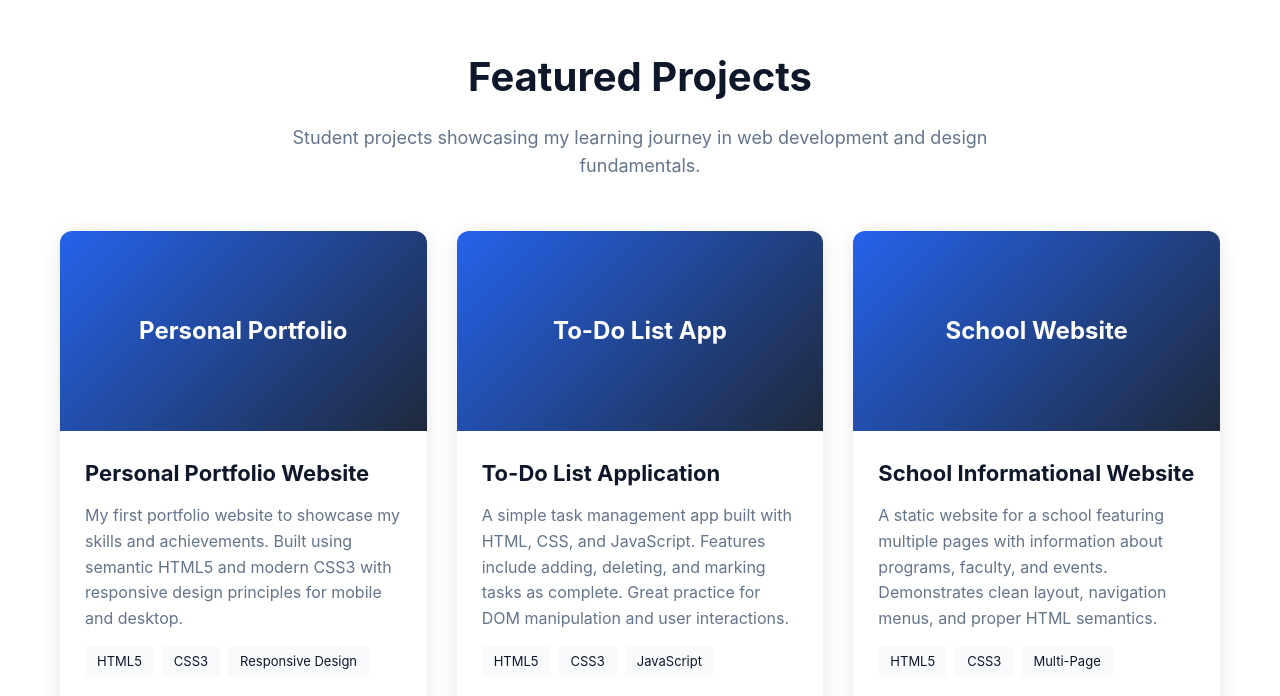
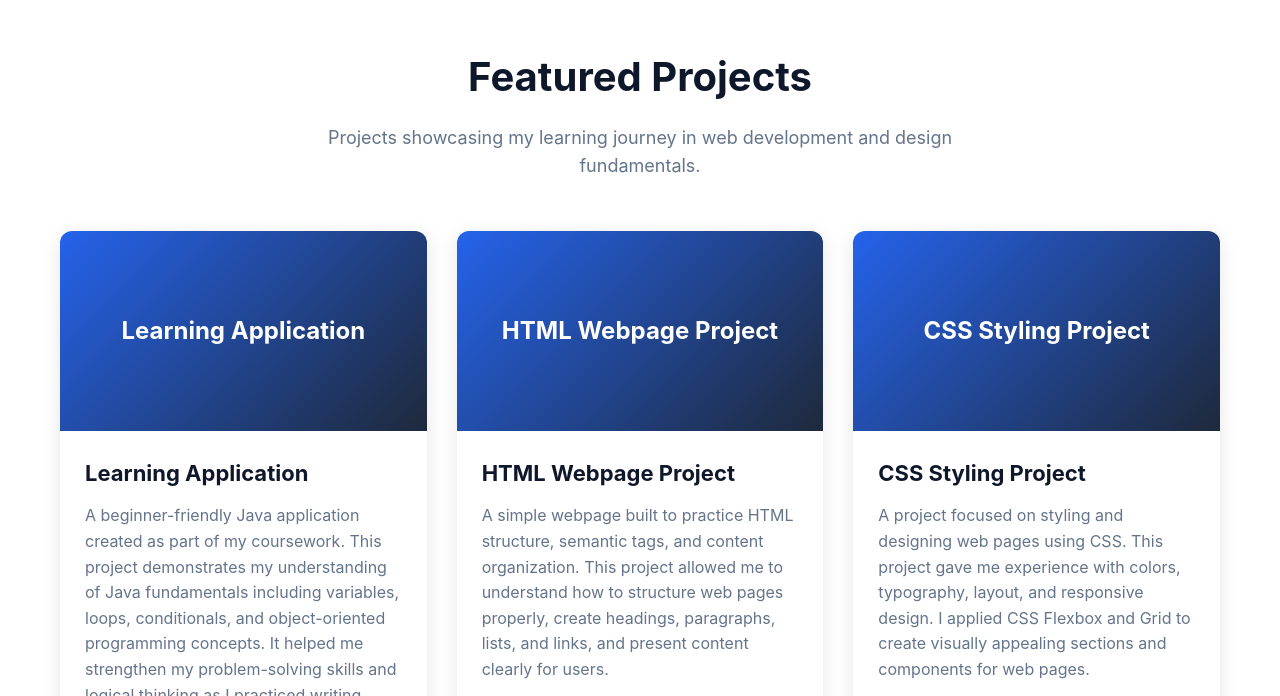
Before and after one commit to jimenachristian87-coder/My-Personal-Portfolio, a plain HTML site: page index.html in a window 1280 px wide. Shown: the part 2104-2800 px from the top of the page. Drawn offline with Linux system fonts and the light colour scheme.

Commit message:
Update ortfolio rojects and CSS

```diff
--- a/index.html
+++ b/index.html
@@ -5,6 +5,7 @@
     <meta name="viewport" content="width=device-width, initial-scale=1.0">
     <title> My Personal Portfolio</title>
     <link rel="stylesheet" href="style.css">
+
 </head>
 <body>
     <header class="header">
@@ -27,7 +28,7 @@
             <div class="container">
                 <div class="hero-content">
                     <h1>Hi, I'm Christian Jimena</h1>
-                    <p class="hero-subtitle">BS Information Technology Student & Service Crew</p>
+                    <p class="hero-subtitle">BS Information Technology Student and a Service Crew</p>
                     <p class="hero-description">Managing both school and work has strengthened my work ethic and time-management skills. This portfolio highlights my projects and progress in information technology.</p>
                     <div class="hero-buttons">
                         <a href="#contact" class="btn btn-primary">Get In Touch</a>
@@ -104,20 +105,20 @@
         <section id="projects" class="projects">
             <div class="container">
                 <h2 class="section-title">Featured Projects</h2>
-                <p class="section-description">Student projects showcasing my learning journey in web development and design fundamentals.</p>
+                <p class="section-description">Projects showcasing my learning journey in web development and design fundamentals.</p>
 
                 <div class="projects-grid">
                     <div class="project-card">
                         <div class="project-image">
-                            <div class="project-placeholder">Personal Portfolio</div>
+                            <div class="project-placeholder">Learning Application</div>
                         </div>
                         <div class="project-content">
-                            <h3>Personal Portfolio Website</h3>
-                            <p>My first portfolio website to showcase my skills and achievements. Built using semantic HTML5 and modern CSS3 with responsive design principles for mobile and desktop.</p>
+                            <h3>Learning Application</h3>
+                            <p>A beginner-friendly Java application created as part of my coursework. This project demonstrates my understanding of Java fundamentals including variables, loops, conditionals, and object-oriented programming concepts. It helped me strengthen my problem-solving skills and logical thinking as I practiced writing efficient code and debugging errors.</p>
                             <div class="project-tags">
-                                <span>HTML5</span>
-                                <span>CSS3</span>
-                                <span>Responsive Design</span>
+                                <span>Java</span>
+                                <span>OOP Concepts</span>
+                                <span>Console Application</span>
                             </div>
                             <div class="project-links">
                                 <a href="#" class="project-link">Live Demo</a>
@@ -128,15 +129,15 @@
 
                     <div class="project-card">
                         <div class="project-image">
-                            <div class="project-placeholder">To-Do List App</div>
+                            <div class="project-placeholder">HTML Webpage Project</div>
                         </div>
                         <div class="project-content">
-                            <h3>To-Do List Application</h3>
-                            <p>A simple task management app built with HTML, CSS, and JavaScript. Features include adding, deleting, and marking tasks as complete. Great practice for DOM manipulation and user interactions.</p>
+                            <h3>HTML Webpage Project</h3>
+                            <p>A simple webpage built to practice HTML structure, semantic tags, and content organization. This project allowed me to understand how to structure web pages properly, create headings, paragraphs, lists, and links, and present content clearly for users.</p>
                             <div class="project-tags">
                                 <span>HTML5</span>
-                                <span>CSS3</span>
-                                <span>JavaScript</span>
+                                <span>Semantic HTML</span>
+                                <span>Basic Web Layout</span>
                             </div>
                             <div class="project-links">
                                 <a href="#" class="project-link">Live Demo</a>
@@ -147,15 +148,16 @@
 
                     <div class="project-card">
                         <div class="project-image">
-                            <div class="project-placeholder">School Website</div>
+                            <div class="project-placeholder">CSS Styling Project</div>
                         </div>
                         <div class="project-content">
-                            <h3>School Informational Website</h3>
-                            <p>A static website for a school featuring multiple pages with information about programs, faculty, and events. Demonstrates clean layout, navigation menus, and proper HTML semantics.</p>
+                            <h3>CSS Styling Project</h3>
+                            <p>A project focused on styling and designing web pages using CSS. This project gave me experience with colors, typography, layout, and responsive design. I applied CSS Flexbox and Grid to create visually appealing sections and components for web pages.</p>
                             <div class="project-tags">
-                                <span>HTML5</span>
                                 <span>CSS3</span>
-                                <span>Multi-Page</span>
+                                <span>Flexbox</span>
+                                <span>Grid</span>
+                                <span>Responsive Design</span>
                             </div>
                             <div class="project-links">
                                 <a href="#" class="project-link">Live Demo</a>
```
Also changed, not shown: style.css (+10 -116 lines), 1 other file.
